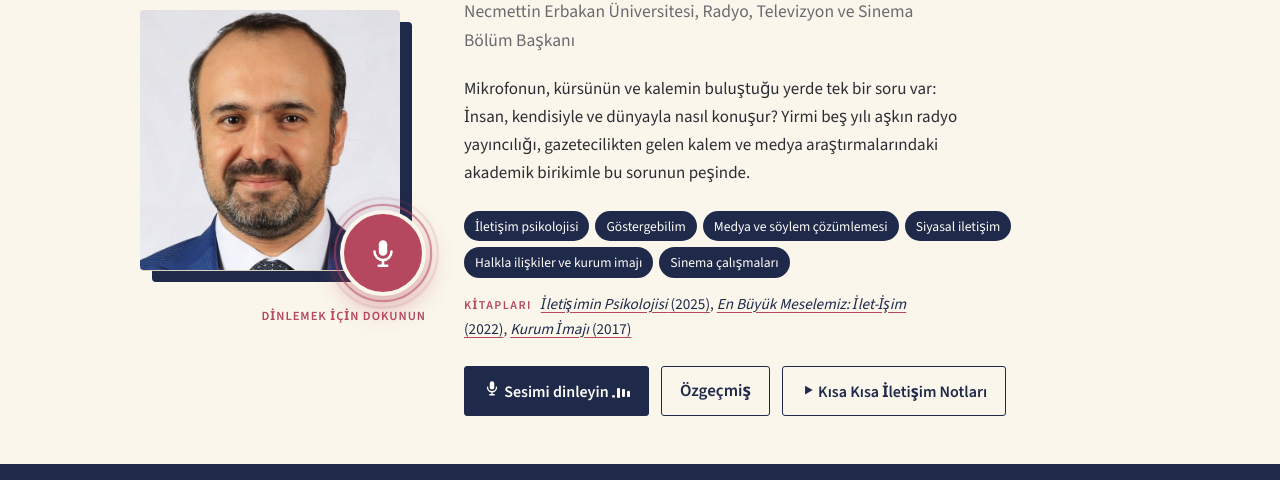
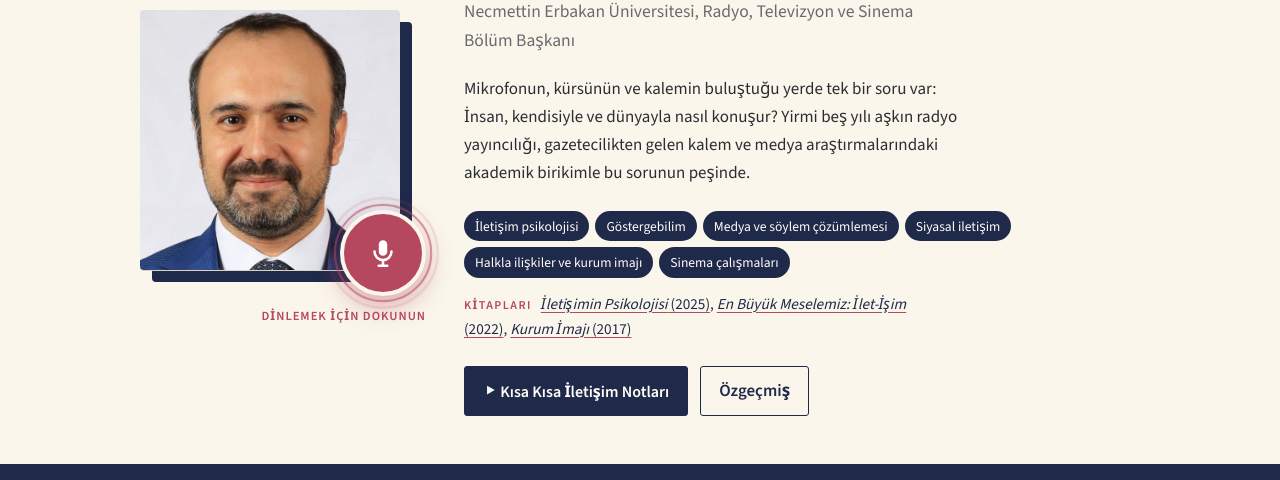
Before and after one commit to salihgurbuz/salihgurbuz.com, a plain HTML site: page index.html in a window 1280 px wide. Shown: the part 320-800 px from the top of the page. Drawn offline with nearby package versions, Linux system fonts and the light colour scheme.

Commit message:
Sekme simgesi ekle, tanıtımdaki ikinci ses düğmesini kaldır
Co-Authored-By: Claude Opus 5.5 <noreply@anthropic.com>
Claude-Session: https://claude.ai/code/session_012nzLW933B6xAHmRa5ryqN8

```diff
--- a/index.html
+++ b/index.html
@@ -3,6 +3,10 @@
 <head>
 <meta charset="utf-8">
 <meta name="viewport" content="width=device-width, initial-scale=1">
+<link rel="icon" href="favicon.ico" sizes="any">
+<link rel="icon" type="image/png" sizes="32x32" href="img/favicon-32.png">
+<link rel="icon" type="image/png" sizes="192x192" href="img/favicon-192.png">
+<link rel="apple-touch-icon" href="img/apple-touch-icon.png">
 <title>Doç. Dr. Salih Gürbüz</title>
 <meta name="description" content="Doç. Dr. Salih Gürbüz: akademisyen, radyocu ve gazeteci. Necmettin Erbakan Üniversitesi Radyo, Televizyon ve Sinema Bölümü. İletişim, medya çalışmaları, radyo ve kitaplar.">
 <link rel="preconnect" href="https://fonts.googleapis.com">
@@ -268,9 +272,8 @@ footer .kap{display:flex;justify-content:space-between;gap:12px;flex-wrap:wrap}
         </ul>
         <p class="hero-kitaplar"><span>Kitapları</span> <a href="#kitaplar"><em>İletişimin Psikolojisi</em> (2025)</a>, <a href="#kitaplar"><em>En Büyük Meselemiz: İlet-İşim</em> (2022)</a>, <a href="#kitaplar"><em>Kurum İmajı</em> (2017)</a></p>
         <div class="dugmeler">
-          <button type="button" class="dugme dolu dinle-ac ses-dugme"><svg viewBox="0 0 24 24" width="18" height="18" aria-hidden="true"><rect x="9" y="3" width="6" height="11" rx="3" fill="currentColor"/><path d="M6 11a6 6 0 0 0 12 0M12 17v4M9 21h6" fill="none" stroke="currentColor" stroke-width="1.8" stroke-linecap="round"/></svg> Sesimi dinleyin <span class="eq" aria-hidden="true"><i></i><i></i><i></i><i></i></span></button>
+          <button type="button" class="dugme dolu ses-dugme dinle-ac" data-liste="notlar"><svg viewBox="0 0 24 24" width="14" height="14" aria-hidden="true"><path d="M7 4.5v15l13-7.5z" fill="currentColor"/></svg> Kısa Kısa İletişim Notları</button>
           <a class="dugme bos" href="ozgecmis.html">Özgeçmiş</a>
-          <button type="button" class="dugme bos ses-dugme dinle-ac" data-liste="notlar"><svg viewBox="0 0 24 24" width="14" height="14" aria-hidden="true"><path d="M7 4.5v15l13-7.5z" fill="currentColor"/></svg> Kısa Kısa İletişim Notları</button>
         </div>
       </div>
     </div>
```
Also changed, not shown: ozgecmis.html (+4 -0 lines), favicon.ico (added), img/apple-touch-icon.png (added), img/favicon-192.png (added), img/favicon-32.png (added).
